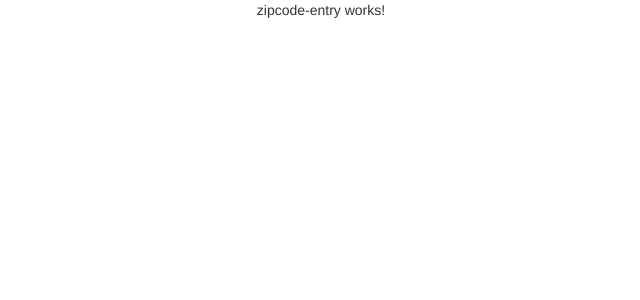
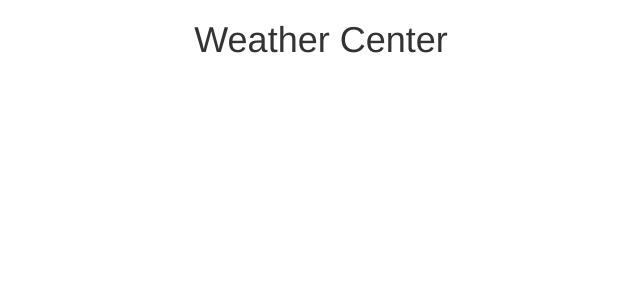
Before and after one commit to gmcastlebary/ng-weather, an Angular app: page / in a window 1280 px wide. Shown: the top 300 px of the page, without its empty margins (319-959 px from the left). Built offline with nearby package versions, Linux system fonts and the light colour scheme.

Commit message:
Updating html/zipcode entry component

```diff
--- a/src/app/app.component.html
+++ b/src/app/app.component.html
@@ -1,4 +1,3 @@
-<!--The content below is only a placeholder and can be replaced.-->
 <div style="text-align:center">
   <app-zipcode-entry></app-zipcode-entry>
 </div>
--- a/src/app/zipcode-entry/zipcode-entry.component.html
+++ b/src/app/zipcode-entry/zipcode-entry.component.html
@@ -1,3 +1 @@
-<p>
-  zipcode-entry works!
-</p>
+<h1>Weather Center</h1>
```
